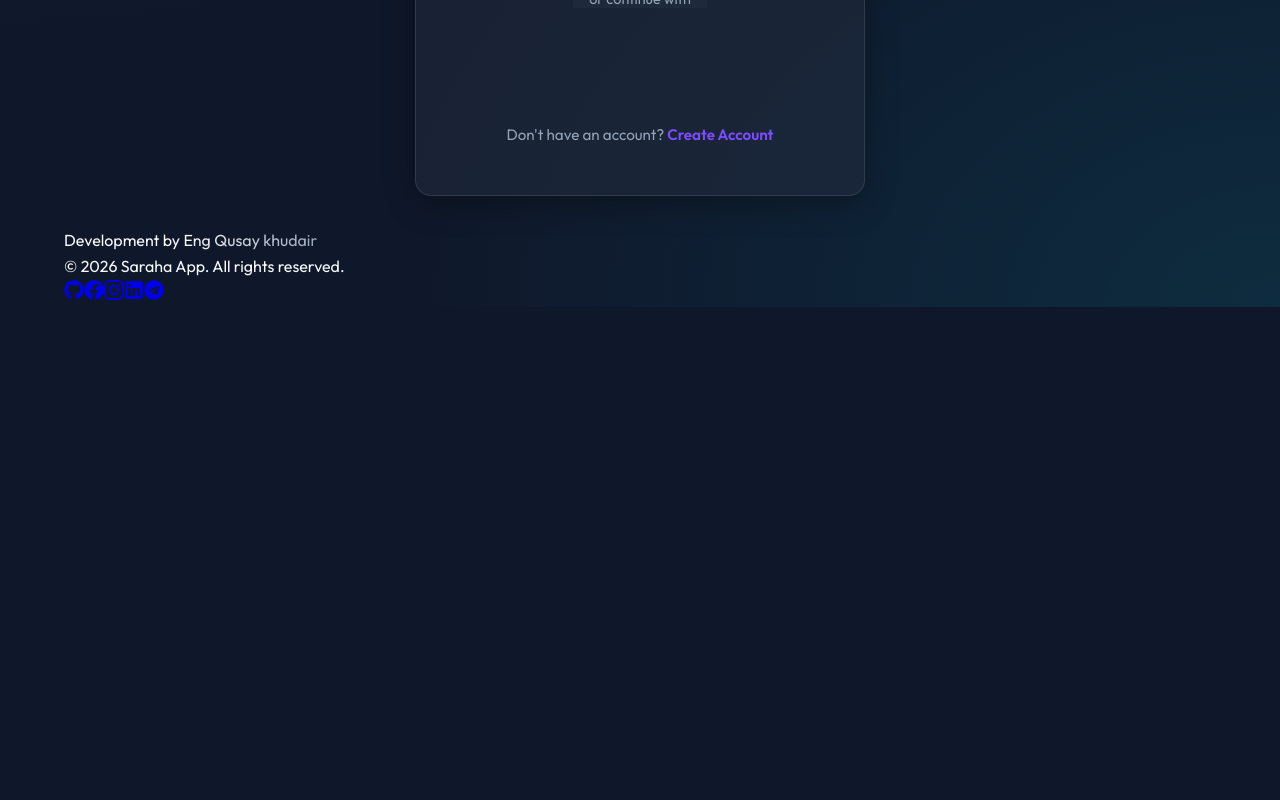
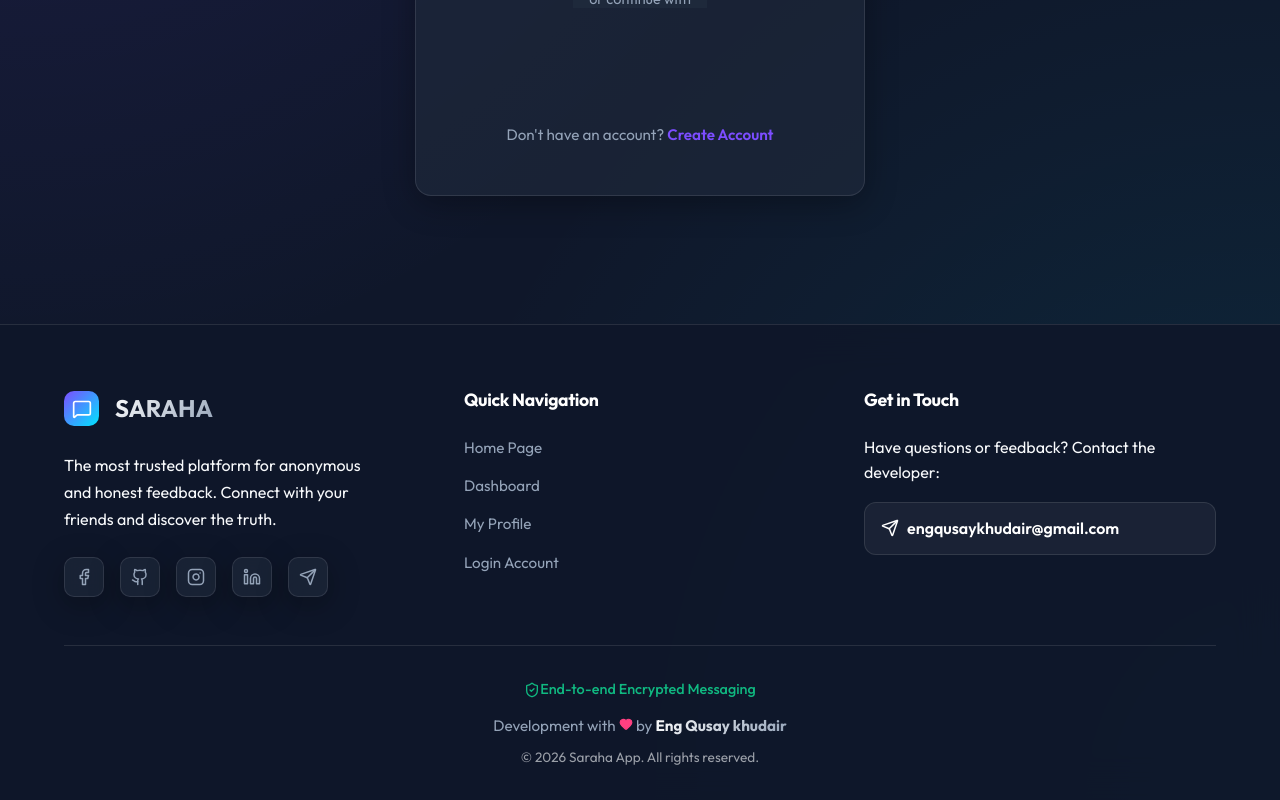
Before and after one commit to qusaykhudair/Saraha-App_full_stack_website, a React (Vite) app in the folder Frontend/: page /login in a window 1280 px wide. Shown: the part 588-1388 px from the top of the page. Before the commit the page ends 895 px from the top, so only its background shows below. Built offline with nearby package versions, Linux system fonts and the light colour scheme; no server answers.

Commit message:
feat: implement AuthContext, Dashboard page, and Footer component

```diff
--- a/Frontend/src/components/Footer.jsx
+++ b/Frontend/src/components/Footer.jsx
@@ -1,42 +1,112 @@
+import React from 'react';
 import { Link } from 'react-router-dom';
-import { FaFacebook, FaGithub , FaTelegram, FaLinkedin  } from "react-icons/fa";
-import { BsInstagram } from "react-icons/bs";
+import { Facebook, Github, Instagram, Linkedin, Send, MessageSquare, Heart, ShieldCheck } from 'lucide-react';
 
 const Footer = () => {
   return (
-    <footer className="footer-glass">
+    <footer style={{
+      background: 'rgba(15, 23, 42, 0.9)',
+      backdropFilter: 'blur(20px)',
+      borderTop: '1px solid var(--glass-border)',
+      padding: '4rem 0 2rem',
+      marginTop: '6rem'
+    }}>
       <div className="container">
-        <div className="footer-content">
-          <div className="footer-info">
-            <p className="footer-text">
-              Development by <span className="text-gradient font-bold">Eng Qusay khudair</span>
+        <div className="grid grid-3" style={{ marginBottom: '3rem', gap: '3rem' }}>
+
+          {/* Brand Section */}
+          <div className="flex flex-col gap-md">
+            <Link to="/" className="flex items-center gap-sm" style={{ textDecoration: 'none' }}>
+              <div className="primary-gradient" style={{ width: '35px', height: '35px', borderRadius: '10px', display: 'flex', alignItems: 'center', justifyContent: 'center' }}>
+                <MessageSquare size={20} color="white" />
+              </div>
+              <span className="text-gradient" style={{ fontSize: '1.5rem', fontWeight: '800' }}>SARAHA</span>
+            </Link>
+            <p className="text-secondary" style={{ maxWidth: '300px', lineHeight: '1.7' }}>
+              The most trusted platform for anonymous and honest feedback. Connect with your friends and discover the truth.
             </p>
-            <p className="footer-copyright text-secondary">
-              © {new Date().getFullYear()} Saraha App. All rights reserved.
-            </p>
+            <div className="flex gap-sm">
+              <SocialBtn href="https://www.facebook.com/m.qsy.khdyr" icon={<Facebook size={18} />} color="#1877F2" />
+              <SocialBtn href="https://github.com/qusaykhudair" icon={<Github size={18} />} color="#fff" />
+              <SocialBtn href="https://www.instagram.com/eng.qusay.khudair" icon={<Instagram size={18} />} color="#E4405F" />
+              <SocialBtn href="https://www.linkedin.com/in/eng-qusay-khudair-bb8303262" icon={<Linkedin size={18} />} color="#0A66C2" />
+              <SocialBtn href="https://t.me/eng_Qusay_kh" icon={<Send size={18} />} color="#229ED9" />
+            </div>
           </div>
 
-          <div className="social-links">
-            <Link to="https://github.com/qusaykhudair" target="_blank" rel="noreferrer" className="social-icon" title="GitHub">
-              <FaGithub size={20} />
-            </Link>
-                <Link to="https://www.facebook.com/m.qsy.khdyr" target="_blank" rel="noreferrer" className="social-icon" title="GitHub">
-              <FaFacebook size={20} />
-            </Link>
-                <Link to="https://www.instagram.com/eng.qusay.khudair?igsh=MXE4cjAyMjdnbHZqdg%3D%3D" target="_blank" rel="noreferrer" className="social-icon" title="GitHub">
-              <BsInstagram size={20} />
-            </Link>
-                <Link to="https://www.linkedin.com/in/eng-qusay-khudair-bb8303262" target="_blank" rel="noreferrer" className="social-icon" title="GitHub">
-              <FaLinkedin size={20} />
-            </Link>
-                <Link to="https://t.me/eng_Qusay_kh" target="_blank" rel="noreferrer" className="social-icon" title="GitHub">
-              <FaTelegram size={20} />
-            </Link>
+          {/* Quick Links */}
+          <div>
+            <h4 style={{ fontSize: '1.1rem', marginBottom: '1.5rem', color: 'white' }}>Quick Navigation</h4>
+            <ul style={{ listStyle: 'none', display: 'flex', flexDirection: 'column', gap: '0.8rem' }}>
+              <li><Link to="/" className="footer-link">Home Page</Link></li>
+              <li><Link to="/dashboard" className="footer-link">Dashboard</Link></li>
+              <li><Link to="/profile" className="footer-link">My Profile</Link></li>
+              <li><Link to="/login" className="footer-link">Login Account</Link></li>
+            </ul>
+          </div>
+
+          {/* Contact Section */}
+          <div>
+            <h4 style={{ fontSize: '1.1rem', marginBottom: '1.5rem', color: 'white' }}>Get in Touch</h4>
+            <p className="text-secondary" style={{ marginBottom: '1rem' }}>Have questions or feedback? Contact the developer:</p>
+            <a href="mailto:engqusaykhudair@gmail.com" className="btn btn-secondary" style={{ width: '100%', justifyContent: 'flex-start', padding: '0.8rem 1rem' }}>
+              <Send size={18} />
+              engqusaykhudair@gmail.com
+            </a>
           </div>
         </div>
+
+        {/* Bottom Copyright */}
+        <div style={{
+          borderTop: '1px solid var(--glass-border)',
+          paddingTop: '2rem',
+          textAlign: 'center'
+        }}>
+          <div className="flex justify-center items-center gap-xs" style={{ marginBottom: '0.8rem', color: 'var(--success)' }}>
+             <ShieldCheck size={16} />
+             <span style={{ fontSize: '0.9rem', fontWeight: '500' }}>End-to-end Encrypted Messaging</span>
+          </div>
+          <p style={{ color: 'var(--text-secondary)', fontSize: '0.95rem' }}>
+            Development with <Heart size={14} color="#ff4081" fill="#ff4081" /> by <span className="text-gradient" style={{ fontWeight: '700' }}>Eng Qusay khudair</span>
+          </p>
+          <p className="text-secondary" style={{ fontSize: '0.85rem', marginTop: '0.5rem', opacity: 0.6 }}>
+            © {new Date().getFullYear()} Saraha App. All rights reserved.
+          </p>
+        </div>
       </div>
+      <style>{`
+        .footer-link {
+          color: var(--text-secondary);
+          text-decoration: none;
+          transition: var(--transition);
+          font-size: 0.95rem;
+        }
+        .footer-link:hover {
+          color: var(--primary-color);
+          padding-left: 5px;
+        }
+      `}</style>
     </footer>
   );
 };
 
+const SocialBtn = ({ href, icon, color }) => (
+  <a
+    href={href}
+    target="_blank"
+    rel="noreferrer"
+    className="glass-panel"
+    style={{
+      width: '40px', height: '40px',
+      display: 'flex', alignItems: 'center', justifyContent: 'center',
+      borderRadius: '10px', color: 'var(--text-secondary)',
+      transition: 'var(--transition)'
+    }}
+    onMouseEnter={(e) => { e.currentTarget.style.color = color; e.currentTarget.style.borderColor = color; }}
+    onMouseLeave={(e) => { e.currentTarget.style.color = 'var(--text-secondary)'; e.currentTarget.style.borderColor = 'var(--glass-border)'; }}
+  >
+    {icon}
+  </a>
+);
+
 export default Footer;
--- a/Frontend/src/context/AuthContext.jsx
+++ b/Frontend/src/context/AuthContext.jsx
@@ -8,17 +8,24 @@ export const AuthProvider = ({ children }) => {
   const [user, setUser] = useState(null);
   const [loading, setLoading] = useState(true);
 
+  const fetchProfile = async () => {
+    try {
+      const res = await api.get('/user');
+      setUser(res.data.data.user);
+      return res.data.data.user;
+    } catch (error) {
+      console.error("Fetch profile failed:", error);
+      return null;
+    }
+  };
+
   useEffect(() => {
     const initAuth = async () => {
       const token = localStorage.getItem('accessToken');
       if (token) {
         try {
-          // Fetch full profile info from backend to get latest data (userName, profilePic, etc)
-          const res = await api.get('/user');
-          setUser(res.data.data.user);
+          await fetchProfile();
         } catch (error) {
-          console.error("Auth init failed:", error);
-          // If profile fetch fails but token exists, try decoding as fallback
           try {
             const decoded = jwtDecode(token);
             setUser(decoded);
@@ -34,18 +41,13 @@ export const AuthProvider = ({ children }) => {
     initAuth();
   }, []);
 
-  const loginContext = (accessToken, refreshToken) => {
+  const loginContext = async (accessToken, refreshToken) => {
     localStorage.setItem('accessToken', accessToken);
     if(refreshToken) {
         localStorage.setItem('refreshToken', refreshToken);
     }
-    // After login, fetch full profile to ensure state has all fields
-    api.get('/user').then(res => {
-        setUser(res.data.data.user);
-    }).catch(() => {
-        const decoded = jwtDecode(accessToken);
-        setUser(decoded);
-    });
+    // Wait for profile fetch to ensure state is ready before redirection
+    return await fetchProfile();
   };
 
   const logoutContext = () => {
--- a/Frontend/src/pages/Dashboard.jsx
+++ b/Frontend/src/pages/Dashboard.jsx
@@ -106,7 +106,7 @@ const Dashboard = () => {
         </div>
       </div>
 
-      <div style={{ maxWidth: '900px', margin: '0 auto' }}>
+      <div style={{ maxWidth: '900px', margin: '0 auto', marginTop: '3rem' }}>
         <div className="flex justify-between items-center mb-xl">
           <div className="flex items-center gap-sm">
              <div className="primary-gradient" style={{ width: '12px', height: '12px', borderRadius: '50%' }}></div>
--- a/Frontend/src/pages/Login.jsx
+++ b/Frontend/src/pages/Login.jsx
@@ -21,7 +21,7 @@ const Login = () => {
     setLoading(true);
     try {
       const res = await api.post('/auth/login', formData);
-      loginContext(res.data.data.accessToken, res.data.data.refreshToken);
+      await loginContext(res.data.data.accessToken, res.data.data.refreshToken);
       toast.success('Welcome back!');
       navigate('/dashboard');
     } catch (error) {
@@ -34,7 +34,7 @@ const Login = () => {
   const handleGoogleSuccess = async (response) => {
     try {
       const res = await api.post('/auth/login-with-google', { googleToken: response.credential });
-      loginContext(res.data.data.accessToken, res.data.data.refreshToken);
+      await loginContext(res.data.data.accessToken, res.data.data.refreshToken);
       toast.success('Logged in with Google!');
       navigate('/dashboard');
     } catch (error) {
```
